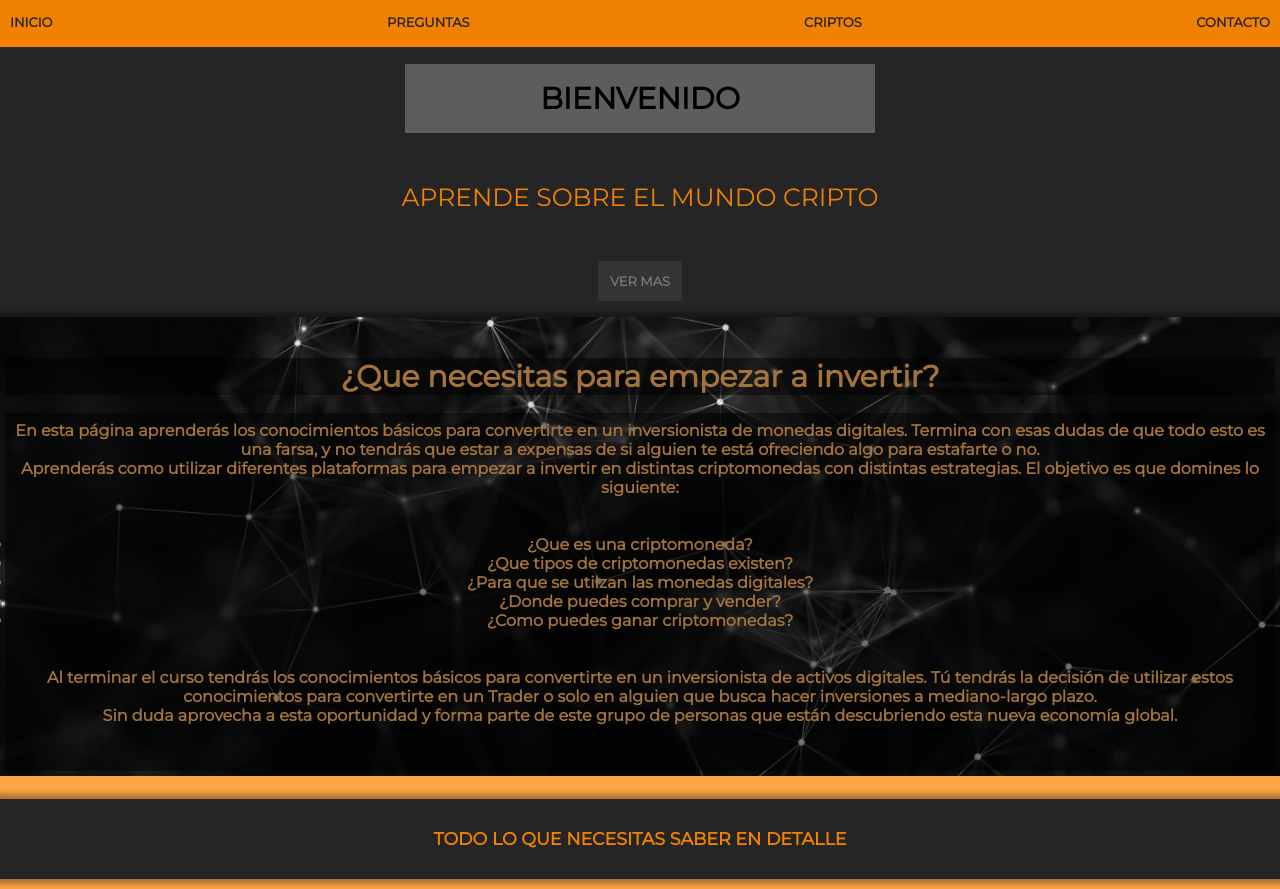
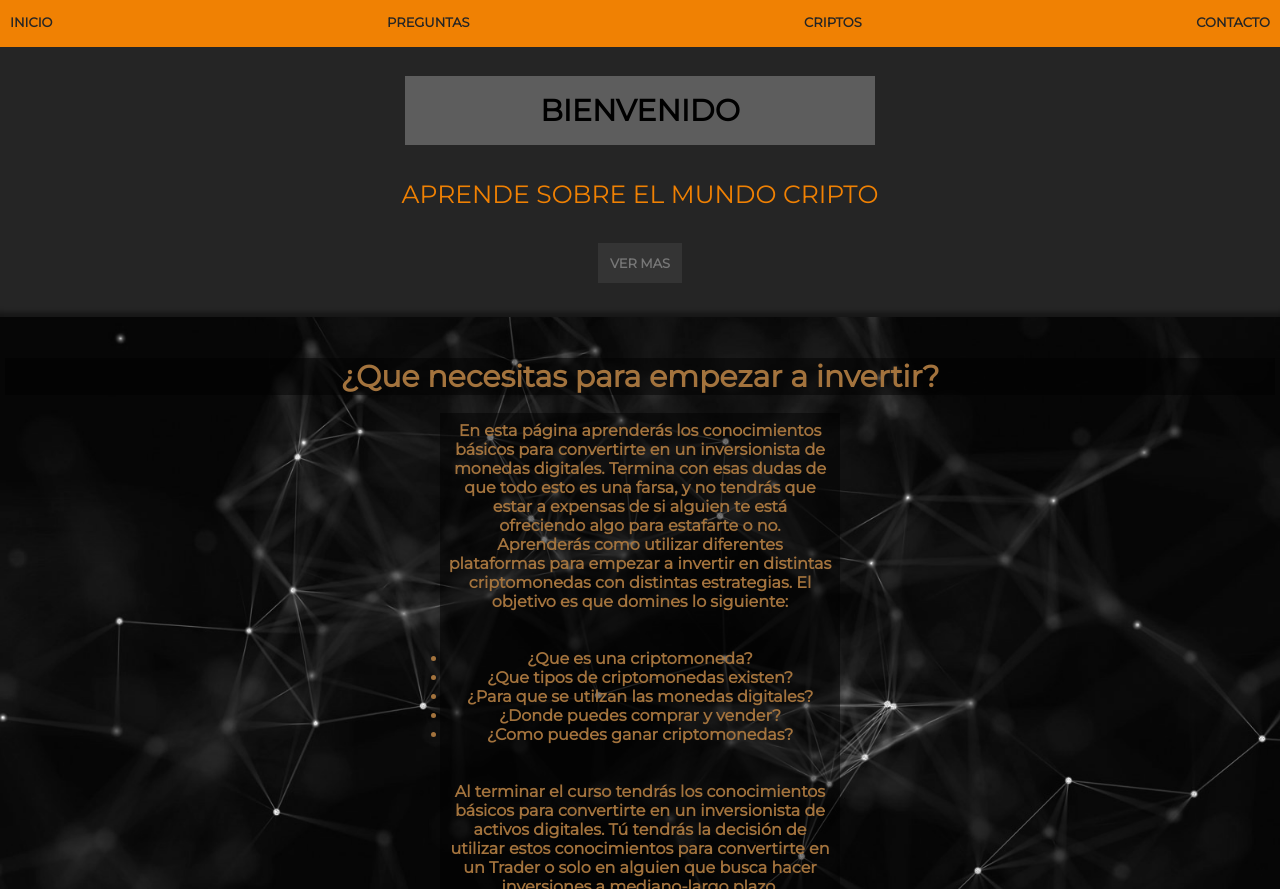
Before and after one commit to jesusre890/criptoarg, a plain HTML site: page index.html in a window 1280 px wide. Shown: the part 203-1092 px from the top of the page. Drawn offline with Linux system fonts and the light colour scheme.

Commit message:
ver mas y algunos margins

```diff
--- a/css/estilos.css
+++ b/css/estilos.css
@@ -88,6 +88,7 @@ header{
     padding: 1rem;
     text-align: center;
     font-weight: bold;
+    margin-top: 20px;
 
 }
 
@@ -99,12 +100,15 @@ header{
     font-weight: 300;
 }
 
+/* ver mas */
+
 .banner__general a{
     color: rgb(119, 119, 119);
     background-color: rgba(104, 104, 104, 0.226);
     padding: 12px;
     font-size: 13px;
     text-decoration: none;
+    margin-bottom: 25px;
 }
 
 /* texto */
@@ -136,6 +140,8 @@ header{
     font-weight: bold;
     background-color: rgba(2, 2, 2, 0.486);
     padding: 0.5rem;
+    max-width: 400px;
+    margin: 0 auto;
 }
 
 .banner__general div h2{
```
